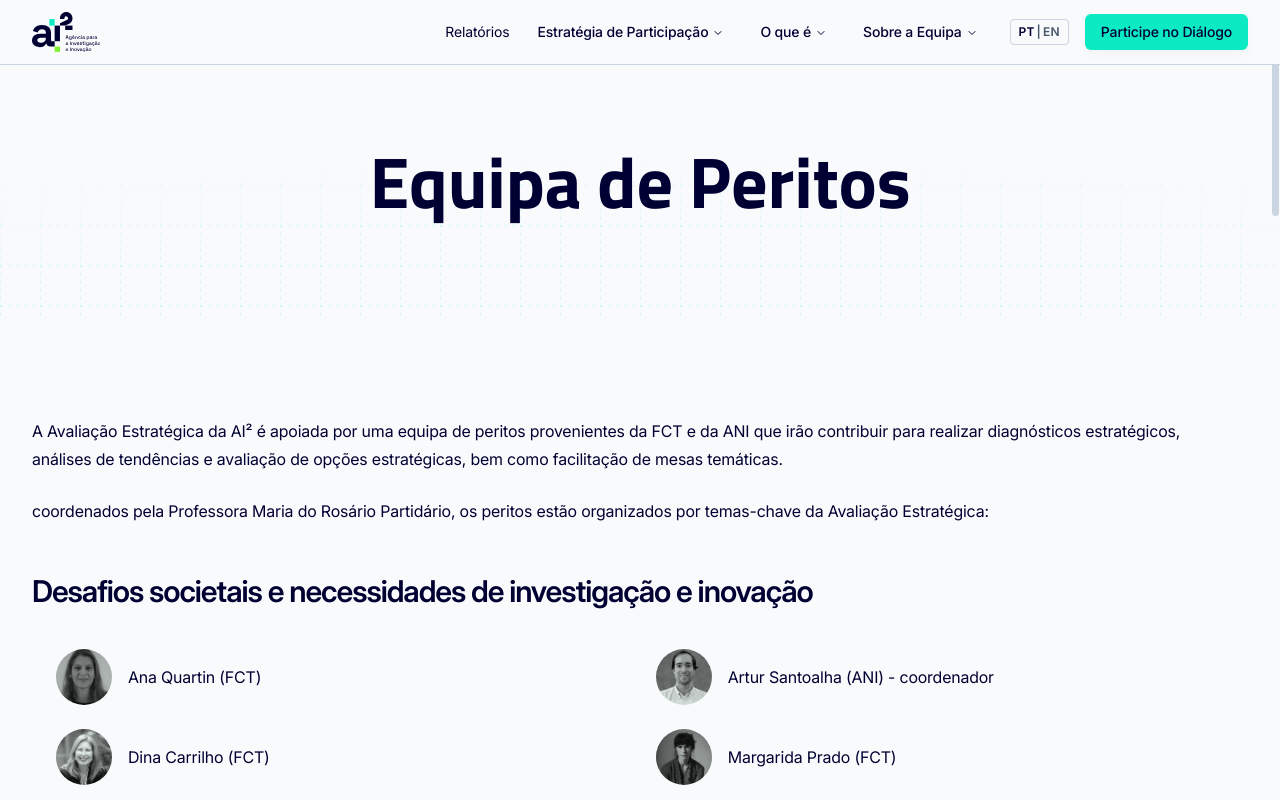
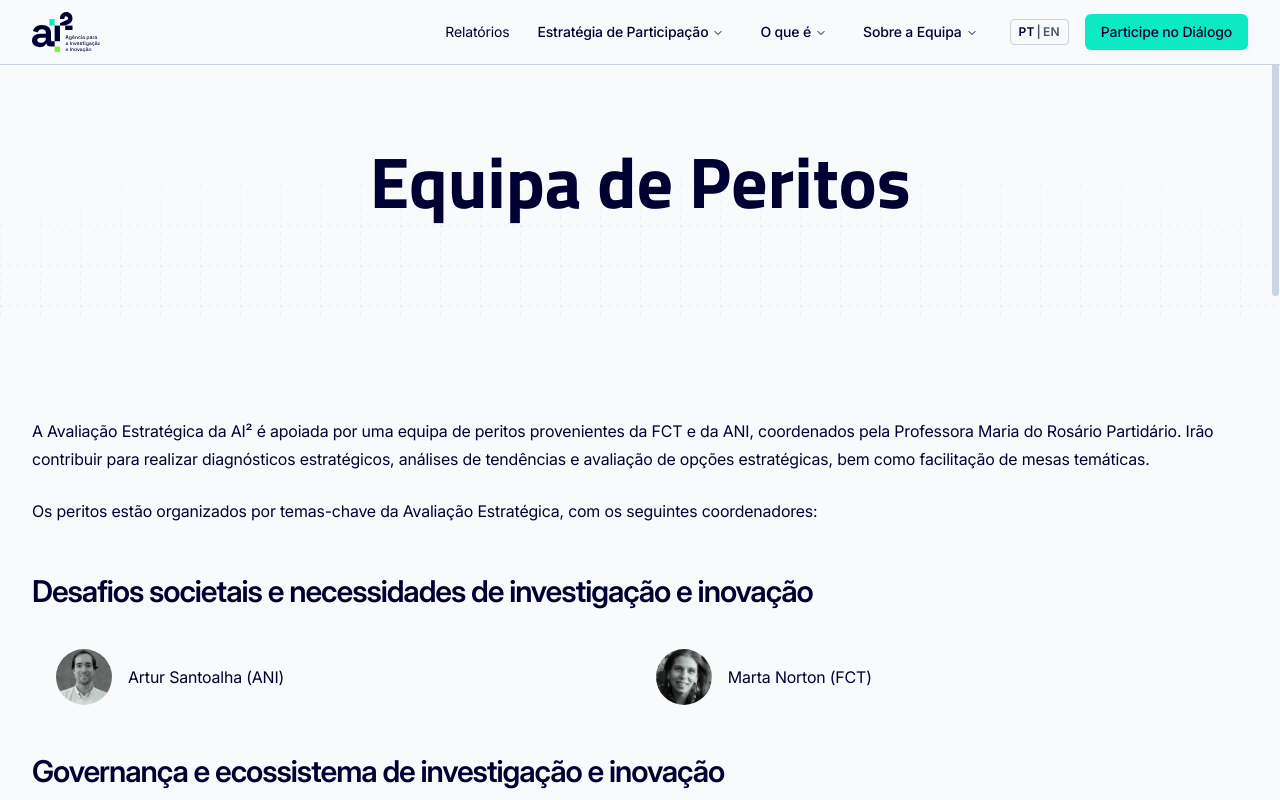
Before and after one commit to Interactive-Technologies-Institute/ai2-participa, a SvelteKit app: page /equipa-peritos in a window 1280 px wide. Built offline with nearby package versions, Linux system fonts and the light colour scheme.

Commit message:
Update experts

```diff
--- a/src/routes/(sobre-a-equipa)/equipa-peritos/+page.svelte
+++ b/src/routes/(sobre-a-equipa)/equipa-peritos/+page.svelte
@@ -18,64 +18,43 @@
 		{
 			titleKey: 'expertTeam.s1',
 			people: [
-				{ name: 'Ana Quartin (FCT)', image: '/images/ana-quartin.jpg' },
-				{ name: 'Artur Santoalha (ANI) - coordenador', image: '/images/artur-santoalha.jpg' },
-				{ name: 'Dina Carrilho (FCT)', image: '/images/diana-carrilho.jpg' },
-				{ name: 'Margarida Prado (FCT)', image: '/images/margarida-prado.jpg' },
-				{ name: 'Marta Norton (FCT) - coordenadora', image: '/images/marta-norton.jpg' }
+				{ name: 'Artur Santoalha (ANI) ', image: '/images/artur-santoalha.jpg' },
+				{ name: 'Marta Norton (FCT) ', image: '/images/marta-norton.jpg' }
 			]
 		},
 		{
 			titleKey: 'expertTeam.s2',
 			people: [
-				{ name: 'António Bob Santos (FCT)', image: '/images/antonio-bob-santos.jpg' },
-				{ name: 'Bruno Béu (FCT) - coordenador', image: '/images/bruno-beu.jpg' },
-				{
-					name: 'Cristiana Leandro (ANI) - coordenadora',
-					image: '/images/cristiana-leandro.jpg'
-				},
-				{ name: 'Rui Munhá (FCT)', image: '/images/rui-munha.jpg' }
+				{ name: 'Bruno Béu (FCT) ', image: '/images/bruno-beu.jpg' },
+				{ name: 'Cristiana Leandro (ANI) ', image: '/images/cristiana-leandro.jpg' }
 			]
 		},
 		{
 			titleKey: 'expertTeam.s3',
 			people: [
-				{ name: 'Bruno Béu (FCT) - coordenador', image: '/images/bruno-beu.jpg' },
-				{ name: 'João Ribau (ANI) - coordenador', image: '/images/joao-ricau.jpg' },
-				{ name: 'Luís Ascenção (FCT)', image: '/images/luis-ascencao.jpg' },
-				{ name: 'Nanete Sousa (FCT)', image: '/images/nanete-sousa.jpg' },
-				{ name: 'Pedro Leite (FCT) - coordenador', image: '/images/pedro-leite.jpg' },
-				{ name: 'Rui Munhá (FCT)', image: '/images/rui-munha.jpg' },
-				{ name: 'Susana Dias (FCT)', image: '/images/susana-dias.jpg' }
+				{ name: 'João Ribau (ANI)', image: '/images/joao-ricau.jpg' },
+				{ name: 'Pedro Leite (FCT)', image: '/images/pedro-leite.jpg' }
 			]
 		},
 		{
 			titleKey: 'expertTeam.s4',
 			people: [
-				{ name: 'João Ferreira (ANI) - coordenador', image: '/images/joao-lobo-ferreira.jpg' },
-				{
-					name: 'António Bob Santos (FCT) - coordenador',
-					image: '/images/antonio-bob-santos.jpg'
-				},
-				{ name: 'Bruno Béu (FCT)', image: '/images/bruno-beu.jpg' }
+				{ name: 'João Ferreira (ANI)', image: '/images/joao-lobo-ferreira.jpg' },
+				{ name: 'Rui Munhá (FCT)', image: '/images/rui-munha.jpg' }
 			]
 		},
 		{
 			titleKey: 'expertTeam.s5',
 			people: [
-				{ name: 'Sofia Azevedo (ANI) - coordenadora', image: '/images/sofia-azevedo.jpg' },
-				{ name: 'Bruno Béu (FCT) - coordenador', image: '/images/bruno-beu.jpg' },
-				{ name: 'Madalena Alves (FCT)', image: '/images/madalena-alves.jpg' }
+				{ name: 'Sofia Azevedo (ANI) ', image: '/images/sofia-azevedo.jpg' },
+				{ name: 'Bruno Béu (FCT) ', image: '/images/bruno-beu.jpg' }
 			]
 		},
 		{
 			titleKey: 'expertTeam.s6',
 			people: [
-				{ name: 'Marisa Borges (ANI) - coordenadora', image: '/images/marisa-borges.jpg' },
-				{ name: 'Daniel Carapau (FCT) - coordenador', image: '/images/daniel-carapau.jpg' },
-				{ name: 'João Nuno Ferreira (FCT)', image: '/images/joao-nuno-ferreira.jpg' },
-				{ name: 'Marta Abrantes (FCT)', image: '/images/marta-abrantes.jpg' },
-				{ name: 'Sílvia Figueiras (FCT)', image: '/images/silvia-figueiras.jpg' }
+				{ name: 'Marisa Borges (ANI) ', image: '/images/marisa-borges.jpg' },
+				{ name: 'Daniel Carapau (FCT) ', image: '/images/daniel-carapau.jpg' }
 			]
 		}
 	];
@@ -86,24 +65,20 @@
 	<div class="typography">
 		{#if getLang() === 'pt'}
 			<p>
-				A Avaliação Estratégica da AI² é apoiada por uma equipa de peritos provenientes da FCT e da
-				ANI que irão contribuir para realizar diagnósticos estratégicos, análises de tendências e
-				avaliação de opções estratégicas, bem como facilitação de mesas temáticas.
+				A Avaliação Estratégica da AI² é apoiada por uma equipa de peritos provenientes da FCT e da ANI, coordenados pela Professora Maria do Rosário Partidário. Irão contribuir para realizar diagnósticos estratégicos, análises de tendências e avaliação de opções estratégicas, bem como facilitação de mesas temáticas.
 			</p>
 			<p>
-				coordenados pela Professora Maria do Rosário Partidário, os peritos estão organizados por
-				temas-chave da Avaliação Estratégica:
+				Os peritos estão organizados por temas-chave da Avaliação Estratégica, com os seguintes coordenadores:
 			</p>
 		{:else}
 			<p>
 				The AI² Strategic Assessment is supported by a team of experts from the National Innovation
-				Agency, S. A. (ANI) and the Foundation for Science and Technology, I. P. (FCT) who will
+				Agency, S. A. (ANI) and the Foundation for Science and Technology, I. P. (FCT), coordinated by Professor Maria do Rosário Partidário. They will
 				contribute to strategic diagnoses, trend analyses and assessment of strategic options, as
 				well as facilitation of thematic roundtables.
 			</p>
 			<p>
-				coordinated by Professor Maria do Rosário Partidário, the experts are organised by key
-				themes of the Strategic Assessment:
+				Tthe experts are organised by key themes of the Strategic Assessment:
 			</p>
 		{/if}
 		{#each sections as section}
```
